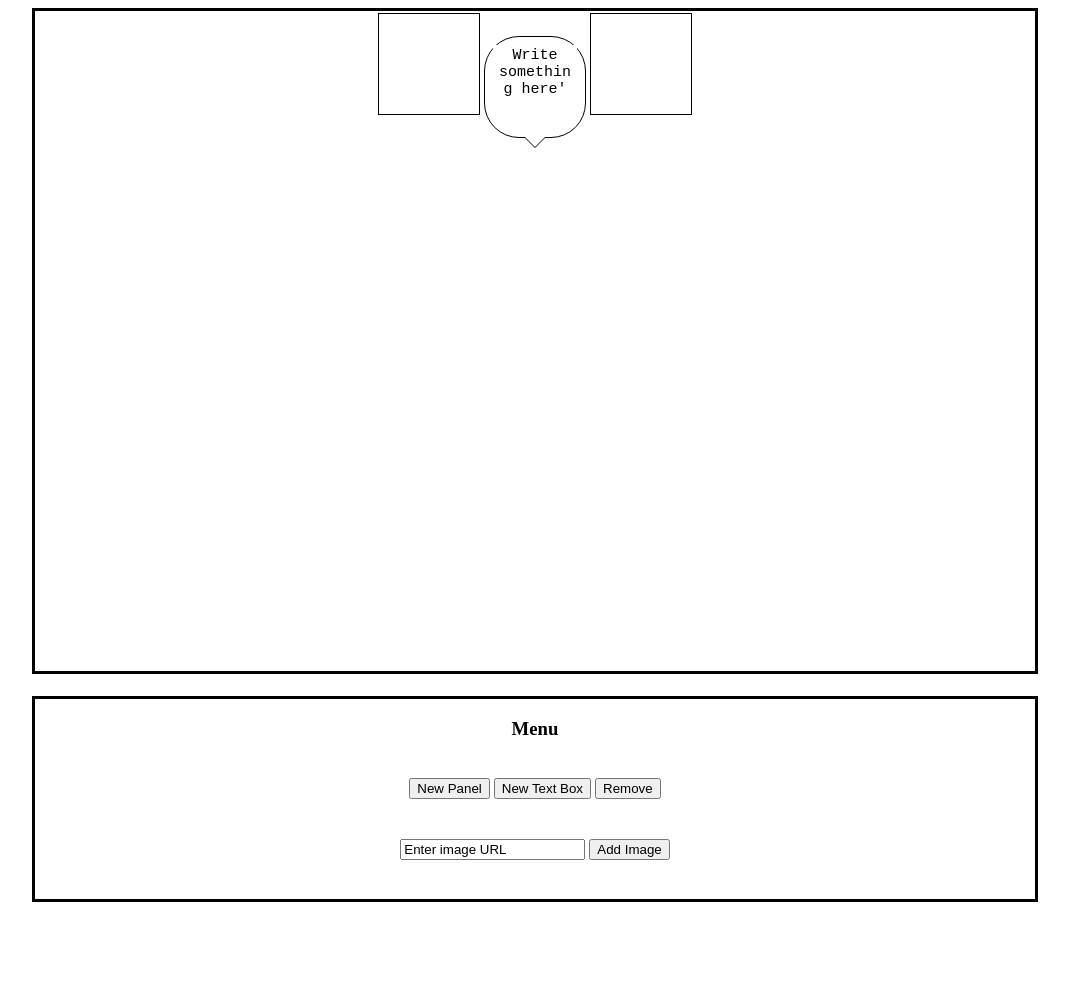
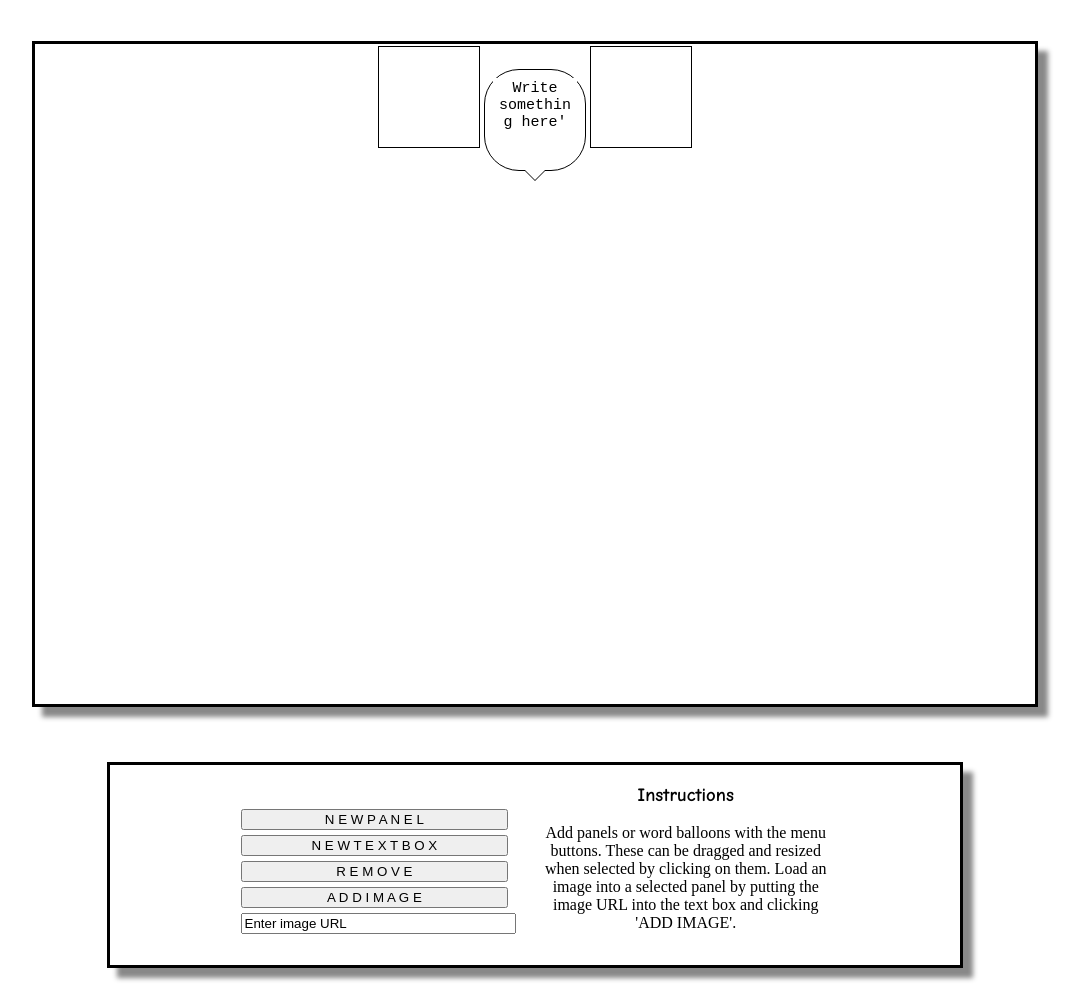
Before and after one commit to dominic-taylor/personal-project, a website: page index.html in a window 1280 px wide. Shown: the part 74-1062 px from the top of the page, without its empty margins (105-1187 px from the left). Before the commit the page ends 996 px from the top, so only its background shows below. Drawn offline with nearby package versions, Linux system fonts and the light colour scheme.

Commit message:
add drop shadow to page and menu, restyled buttons, added instructions.

```diff
--- a/index.css
+++ b/index.css
@@ -1,5 +1,14 @@
 main {
   text-align: center;
+}
+h1, h3 {
+  font-family: "Comic Sans MS", cursive, sans-serif;
+}
+
+img {
+  height: 100%;
+  width: 100%;
+  z-index: -1;
 }
 
 .text-box {
@@ -10,13 +19,8 @@ main {
   margin: 8%;
   height: 60%;
   width: 80%;
+}
 
-}
-img {
-  height: 100%;
-  width: 100%;
-  z-index: -1;
-}
 #speech{
   width:100%;
 }
@@ -28,16 +32,29 @@ img {
   height: 660px;
   width: 1000px;
   border: 3px solid #000000;
-  margin: 2px;
+  box-shadow: 10px 10px 5px #888888;
+  margin: 35px;
 }
 
 #menu {
   display: block;
   height: 200px;
-  width: 1000px;
+  width: 850px;
   border: 3px solid #000000;
+  box-shadow: 10px 10px 5px #888888;
   margin: 20px auto;
 }
+#btn-box {
+  display: inline-block;
+  width: 35%;
+}
+#how-to {
+  display: inline-block;
+  width: 35%;
+}
+/*#image-url{
+  width: 90%;
+}*/
 .image-url-input{
   resize: none;
 }
@@ -70,8 +87,10 @@ img {
   margin-left: -11px;
 }
 .menu-btn{
-  display: inline;
-  margin: 20px auto;
+  display: block;;
+  margin: 5px;
+  height: 20%;
+  width: 90%;
 }
 .panel {
   display: inline-block;
--- a/index.html
+++ b/index.html
@@ -18,14 +18,19 @@
         </div> <!-- end page -->
 
         <div id='menu'>
-          <h3>Menu</h3>
-          <button class='menu-btn' onclick='newPanel()'>New Panel</button>
-          <button class='menu-btn' onclick='newText()'>New Text Box</button>
-          <button class='menu-btn' onclick='destroyPanel()'>Remove</button>
-          <form>
-            <input type='text' id='image-url' name='imageurl' value='Enter image URL' onclick='this.select()'>
-            <button class='menu-btn' id='submit-image'>Add Image</button>
-          </form>
+          <div id='btn-box'>
+            <button class='menu-btn' onclick='newPanel()'>N E W    P A N E L</button>
+            <button class='menu-btn' onclick='newText()'>N E W    T E X T    B O X</button>
+            <button class='menu-btn' onclick='destroyPanel()'>R E M O V E</button>
+            <form>
+            <button class='menu-btn' id='submit-image'>A D D    I M A G E</button>
+            <input type='text' id='image-url' class='menu-btn' name='imageurl' value='Enter image URL' onclick='this.select()'>
+            </form>
+          </div>
+            <div id='how-to'>
+                    <h3>Instructions</h3>
+                     <p>Add panels or word balloons with the menu buttons. These can be dragged and resized when selected by clicking on them. Load an image into a selected panel by putting the image URL into the text box and clicking 'ADD IMAGE'.</p>
+            </div>
         </div> <!-- end menu -->
       </div> <!-- end wrapper -->
   </main>
```
